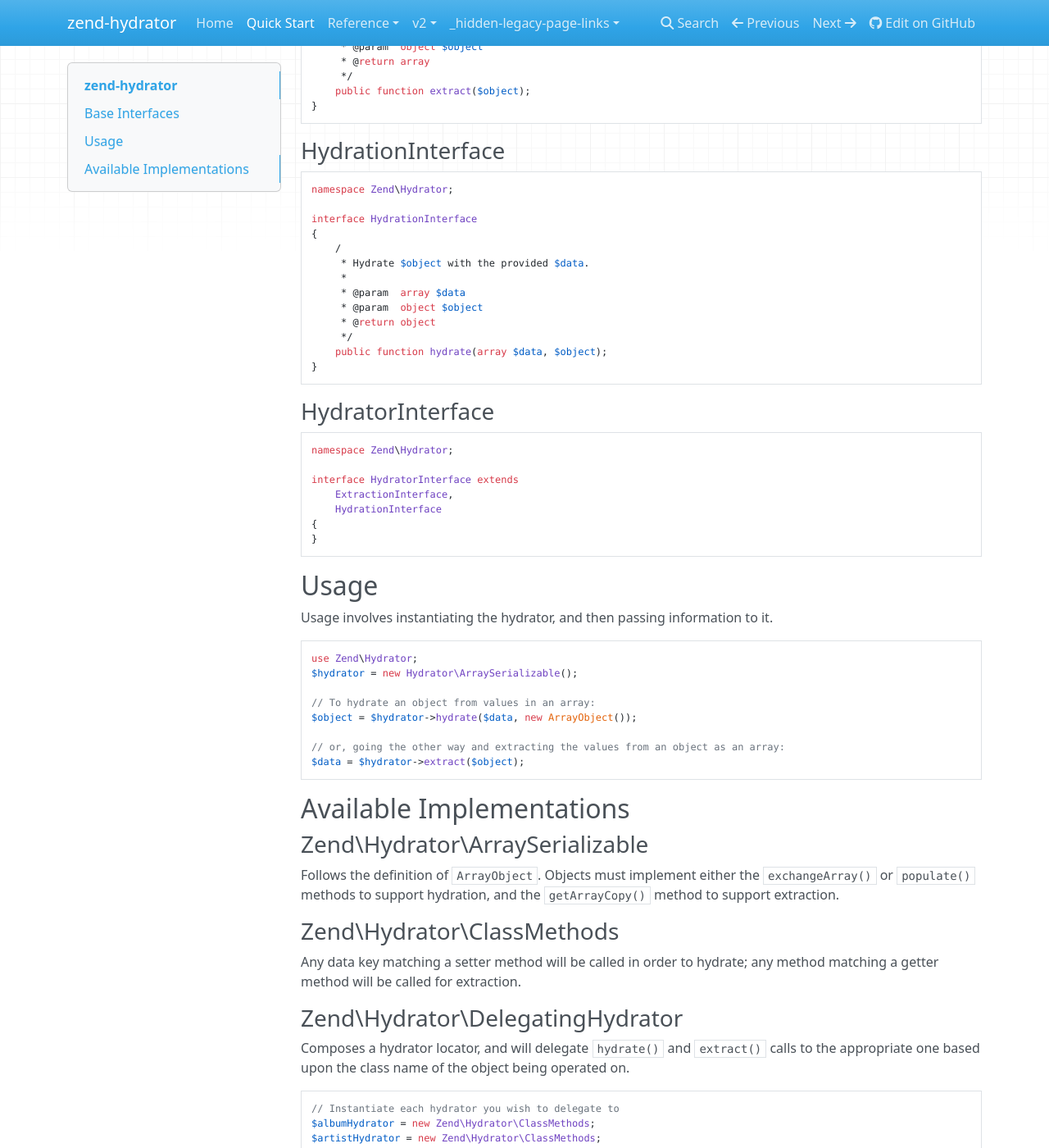
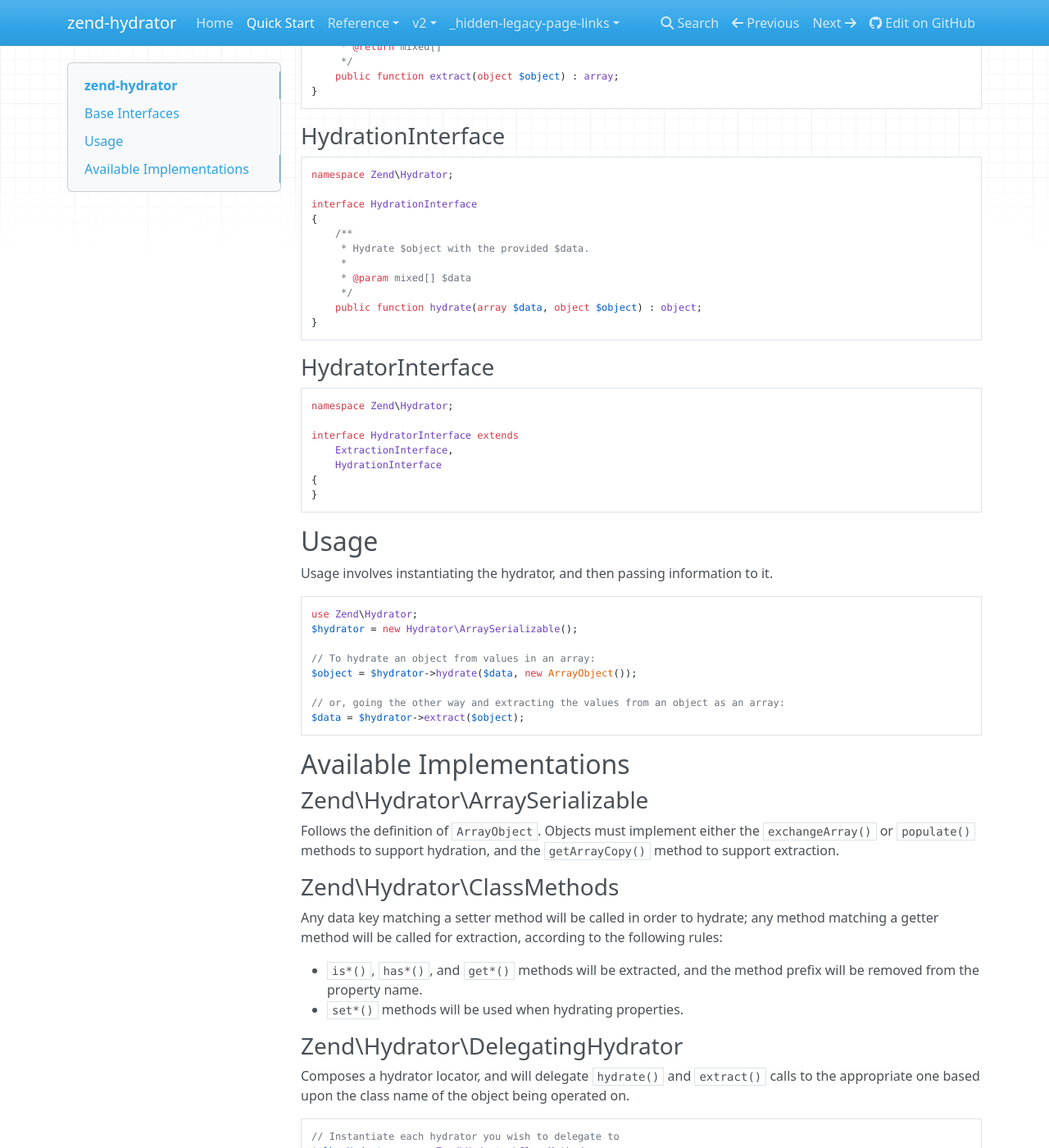
Before and after one commit to zendframework/zend-hydrator, an MkDocs documentation site: the page built from docs/book/v3/quick-start.md, in a window 1280 px wide and 1400 px high, scrolled down 457 px. Shown: the whole window at 82% size. Built offline with MkDocs 1.6.1, drawn with Linux system fonts in a browser that asks for light colours; nearby versions of some CDN libraries; old or Windows-style settings are respelled for this version of MkDocs.

Commit message:
Updates the quick start to reflect changes for v3
Mainly updates the interface definitions to pick up typehints.

````diff
--- a/docs/book/v3/quick-start.md
+++ b/docs/book/v3/quick-start.md
@@ -16,13 +16,12 @@ namespace Zend\Hydrator;
 
 interface ExtractionInterface
 {
-    /
+    /**
      * Extract values from an object
      *
-     * @param  object $object
-     * @return array
+     * @return mixed[]
      */
-    public function extract($object);
+    public function extract(object $object) : array;
 }
 ```
 
@@ -33,14 +32,12 @@ namespace Zend\Hydrator;
 
 interface HydrationInterface
 {
-    /
+    /**
      * Hydrate $object with the provided $data.
      *
-     * @param  array $data
-     * @param  object $object
-     * @return object
+     * @param mixed[] $data
      */
-    public function hydrate(array $data, $object);
+    public function hydrate(array $data, object $object) : object;
 }
 ```
 
@@ -81,7 +78,11 @@ Follows the definition of `ArrayObject`. Objects must implement either the `exch
 ### Zend\\Hydrator\\ClassMethods
 
 Any data key matching a setter method will be called in order to hydrate; any method matching a
-getter method will be called for extraction.
+getter method will be called for extraction, according to the following rules:
+
+- `is*()`, `has*()`, and `get*()` methods will be extracted, and the method
+  prefix will be removed from the property name.
+- `set*()` methods will be used when hydrating properties.
 
 ### Zend\\Hydrator\\DelegatingHydrator
 
@@ -104,8 +105,8 @@ $hydrators->setService('Artist', $artistHydrator);
 $delegating = new Zend\Hydrator\DelegatingHydrator($hydrators);
 
 // Now we can use $delegating to hydrate or extract any supported object
-$array = $delegating->extract(new Artist);
-$artist = $delegating->hydrate($data, new Artist);
+$array  = $delegating->extract(new Artist());
+$artist = $delegating->hydrate($data, new Artist());
 ```
 
 ### Zend\\Hydrator\\ObjectProperty
````
